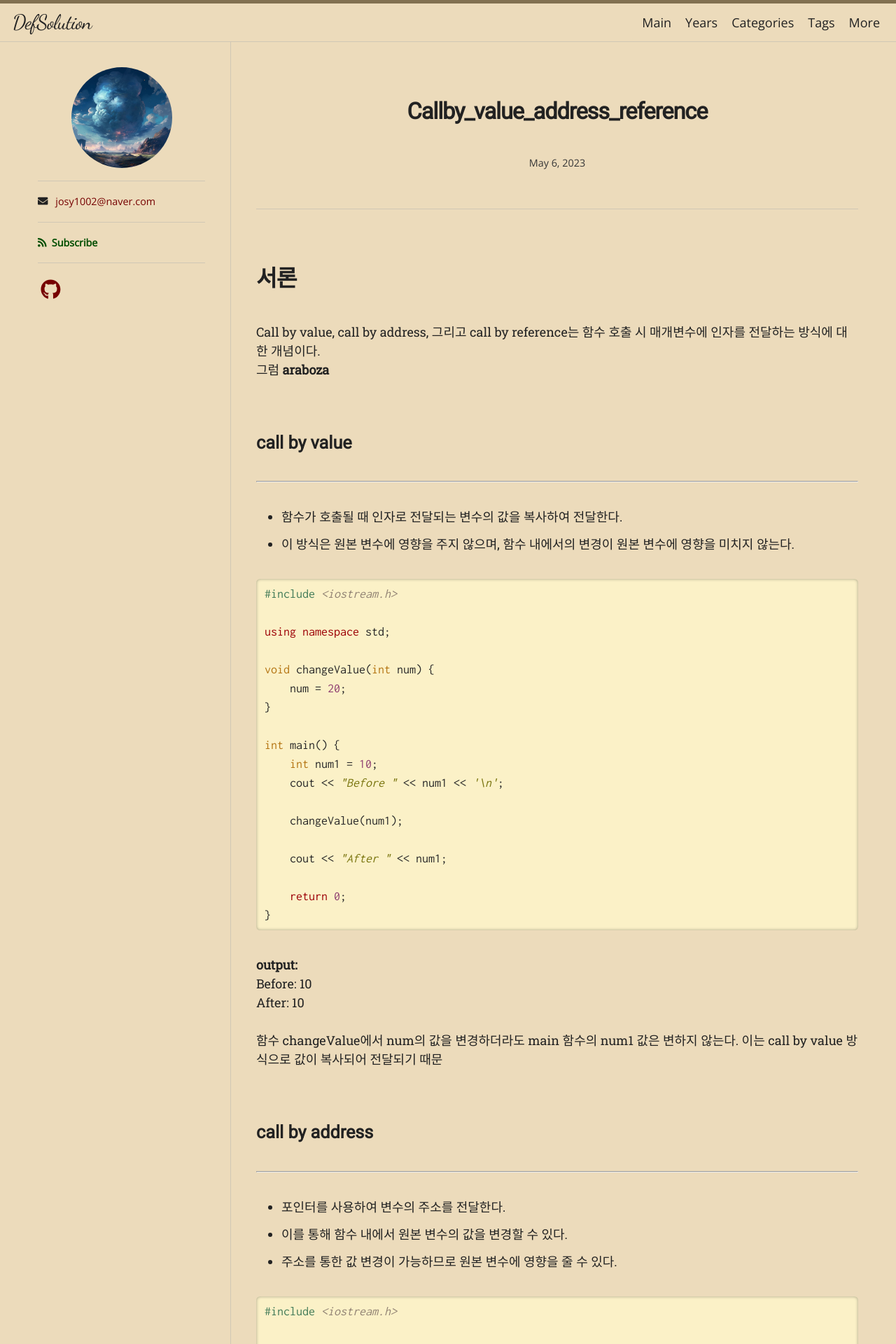
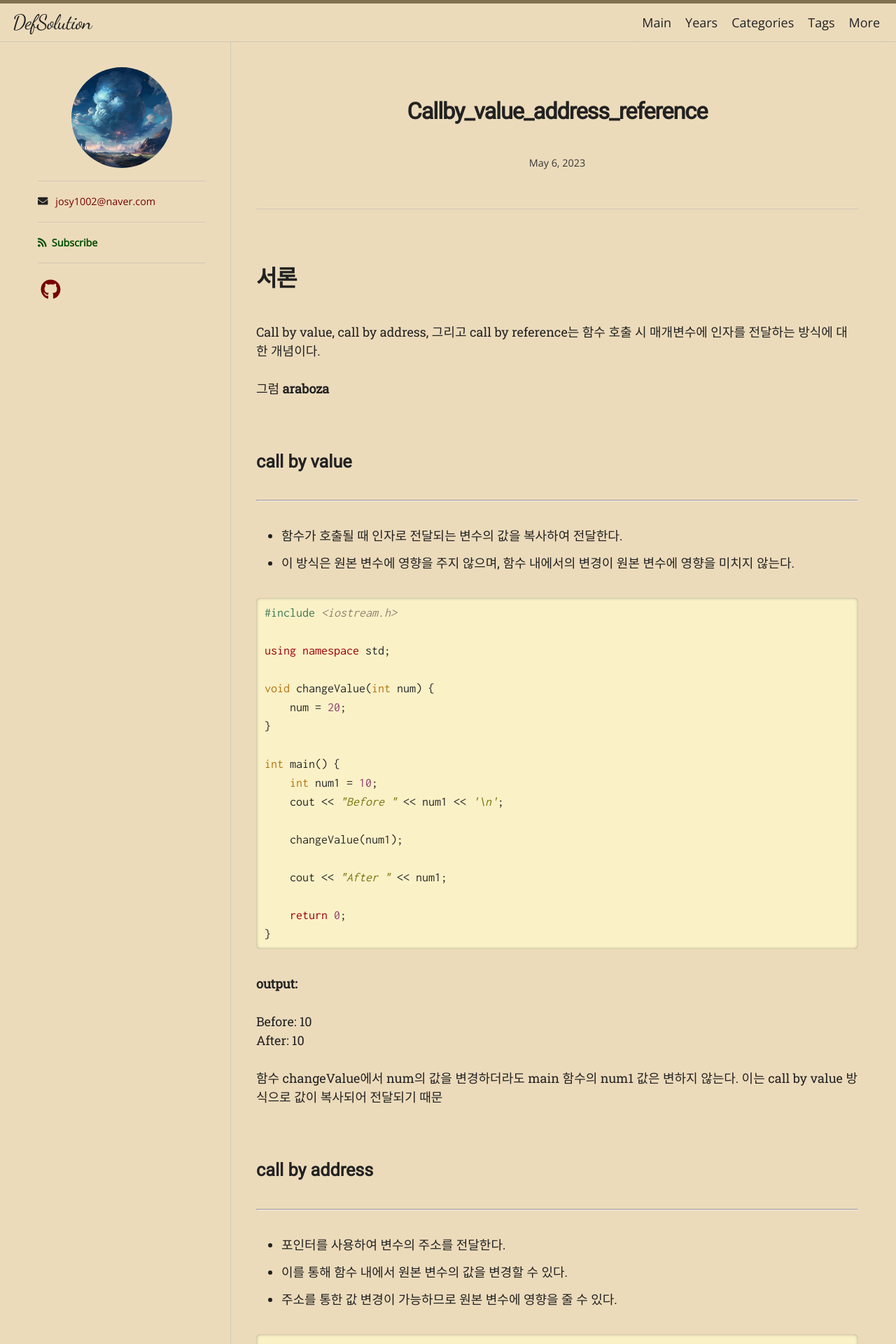
Before and after one commit to bum-su/bum-su.github.io, a Jekyll site: the page built from _posts/2023-05-06-CallBy_Value_Address_Reference.md, in a window 1280 px wide. Shown: the top 1920 px of the page at 70% size. Built offline with Jekyll 4.4.1, drawn with Linux system fonts in a browser that asks for light colours; nearby versions of some CDN libraries; some web fonts are replaced.

Commit message:
something change

````diff
--- a/_posts/2023-05-06-CallBy_Value_Address_Reference.md
+++ b/_posts/2023-05-06-CallBy_Value_Address_Reference.md
@@ -7,7 +7,7 @@
 ---
 
 # 서론
-Call by value, call by address, 그리고 call by reference는 함수 호출 시 매개변수에 인자를 전달하는 방식에 대한 개념이다. <br/>
+Call by value, call by address, 그리고 call by reference는 함수 호출 시 매개변수에 인자를 전달하는 방식에 대한 개념이다. <br/><br/>
 그럼 **araboza**
 
 ## call by value
@@ -35,7 +35,7 @@
     return 0;
 }
 ```
-**output:** <br/>
+**output:** <br/><br/>
 Before: 10 <br/>
 After: 10 <br/><br/>
 함수 changeValue에서 num의 값을 변경하더라도 main 함수의 num1 값은 변하지 않는다. 이는 call by value 방식으로 값이 복사되어 전달되기 때문
@@ -65,7 +65,7 @@
     return 0;
 }
 ```
-**output:** <br/>
+**output:** <br/><br/>
 Before: 10<br/>
 After: 20<br/><br/>
 함수 changeValue에서 포인터를 통해 변수 num1의 주소를 전달하고, 원본 값을 변경된 결과값이 나왔다.
@@ -93,12 +93,13 @@
     return 0;
 }
 ```
-**output:** <br/>
+**output:** <br/><br/>
 Before: 10<br/>
 After: 20<br/><br/>
 함수 changeValue에서 참조자를 사용하여 원본 변수 num1을 전달하고 수정된 결과가 나왔다.
 
 # 정리
+----------------
 1. **call by value**
     - 함수에 인자로 전달되는 변수의 값을 **복사하여 전달하는 방식**. 원본 변수에 영향을 주지 않는다.
 
````
Also changed, not shown: _posts/2023-05-04-Variable.md (+1 -0 lines), _posts/2023-05-05-Memory.md (+2 -1 lines), _posts/2023-05-05-Static.md (+2 -1 lines), _posts/2023-05-06-Extern.md (+1 -0 lines).
